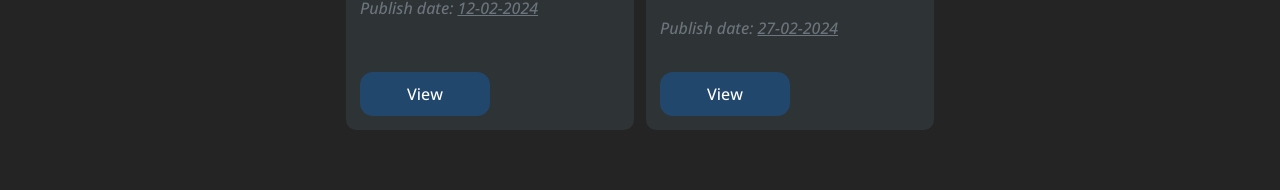
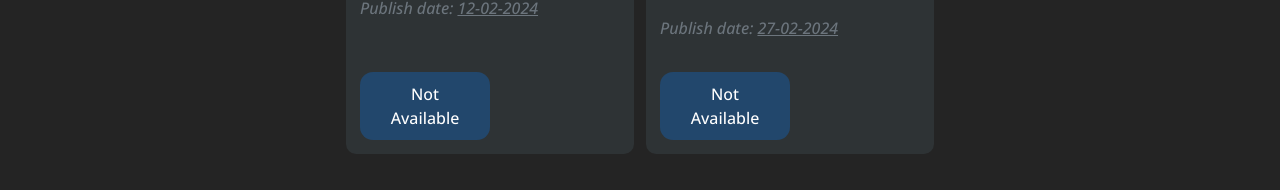
Before and after one commit to ivansanmartin/homepage-react, a React (Vite) app: page /blog in a window 1280 px wide. Shown: the part 1235-1425 px from the top of the page. Built offline with nearby package versions, Linux system fonts and the light colour scheme.

Commit message:
update: blog not implemented

```diff
--- a/src/components/Blogs.tsx
+++ b/src/components/Blogs.tsx
@@ -23,7 +23,7 @@ const Blogs = () => {
                 "First steps with Docker, creating containers, volumes, networks, and testing our application with Postman and MongoDB.",
             url: "https://ivans-web.vercel.app/blog/firsts-steps-docker",
             created_at: "12-02-2024",
-            button: "View",
+            button: "Not Available",
             last: false
         },
         {
@@ -34,20 +34,9 @@ const Blogs = () => {
                 "Creating our own images and defining multi-container applications with Docker Compose.",
             url: "https://ivans-web.vercel.app/blog/docker-compose-and-dockerfile",
             created_at: "27-02-2024",
-            button: "View",
+            button: "Not Available",
             last: false
         },
-        // {
-        //     id: uuidv4(),
-        //     name: "OpenAI Batch API with Python",
-        //     img: "https://static.vecteezy.com/system/resources/previews/026/766/386/non_2x/search-no-result-data-document-or-file-not-found-concept-illustration-flat-design-eps10-modern-graphic-element-for-landing-page-empty-state-ui-infographic-icon-vector.jpg",
-        //     description:
-        //         "Exploring the Batch API of OpenAI",
-        //     url: "/blog/docker-compose-and-dockerfile",
-        //     created_at: "00-00-0000",
-        //     button: "View",
-        //     last: false
-        // }
     ])
 
   return (
@@ -67,7 +56,7 @@ const Blogs = () => {
                     <div className="img-reference">
                         <p className=" mt-3 text-secondary fst-italic">Publish date: <span className="text-decoration-underline">{blo.created_at}</span></p>
                     </div>
-                    <a href={blo.url} className="btn-main text-center w-50 mt-3">{blo.button}</a>
+                    <a className="btn-main text-center w-50 mt-3" onClick={() => alert('TECHNIQUE PAUSE')}>{blo.button}</a>
                 </div>
             </div>
             ))
```
